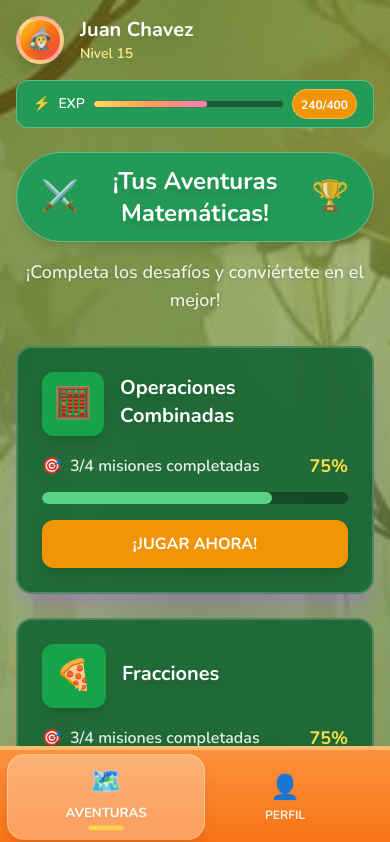
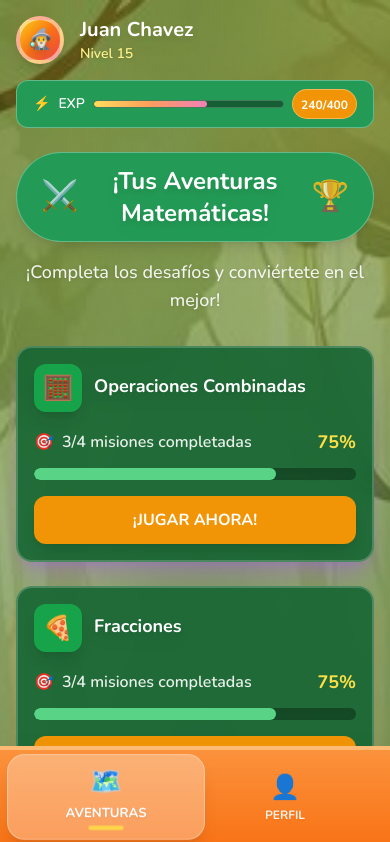
Before and after one commit to zutomayo10/Front_Mobile-TutorAI, a React (Vite) app: page /dashboard in a window 390 px wide. Shown: the top 842 px of the page. Built offline with nearby package versions, Linux system fonts and the light colour scheme.

Commit message:
Fix: Challenges in Dashboard

```diff
--- /dev/null
+++ b/src/components/ChallengeCard.jsx
@@ -0,0 +1,55 @@
+import React from 'react';
+
+const ChallengeCard = ({ challenge, onPlay }) => {
+  return (
+    <div
+      className={`relative bg-green-800 bg-opacity-90 backdrop-blur-md rounded-2xl p-4 md:p-6 border-2 border-white border-opacity-20 transform transition-all duration-300 cursor-pointer shadow-xl h-full flex flex-col ${challenge.shadowColor}`}
+    >
+      <div className="absolute inset-0 bg-gradient-to-r from-transparent via-white to-transparent opacity-0 hover:opacity-10 rounded-2xl transition-opacity duration-300"></div>
+
+      <div className="flex items-center justify-between mb-4">
+        <div className="flex items-center space-x-3 md:space-x-4">
+          <div className="w-12 h-12 md:w-14 md:h-14 bg-green-600 rounded-xl flex items-center justify-center text-2xl md:text-3xl shadow-lg transform hover:rotate-12 transition-transform duration-300">
+            {challenge.icon}
+          </div>
+          <div>
+            <h3 className="text-white font-bold text-lg md:text-xl drop-shadow-lg mb-1">
+              {challenge.title}
+            </h3>
+          </div>
+        </div>
+      </div>
+
+      <div className="mb-4">
+        <div className="flex items-center justify-between mb-3">
+          <p className="text-white text-opacity-90 font-semibold flex items-center">
+            <span className="mr-2">🎯</span>
+            {challenge.completed}/{challenge.total} misiones completadas
+          </p>
+          <p className="text-yellow-300 font-bold text-lg">
+            {challenge.progress}%
+          </p>
+        </div>
+
+        <div className="w-full bg-black bg-opacity-30 rounded-full h-3 overflow-hidden shadow-inner">
+          <div
+            className="bg-green-500 h-3 rounded-full transition-all duration-1000 shadow-lg relative"
+            style={{ width: `${challenge.progress}%` }}
+          >
+            <div className="absolute inset-0 bg-white bg-opacity-30 rounded-full animate-pulse"></div>
+          </div>
+        </div>
+      </div>
+
+      <button
+        onClick={() => onPlay(challenge)}
+        className="w-full hover:opacity-90 transform transition-all duration-200 text-white font-bold py-3 px-6 rounded-xl shadow-lg flex items-center justify-center space-x-2 cursor-pointer"
+        style={{ backgroundColor: '#F19506' }}
+      >
+        <span>¡JUGAR AHORA!</span>
+      </button>
+    </div>
+  );
+};
+
+export default ChallengeCard;
--- /dev/null
+++ b/src/components/ChallengeList.jsx
@@ -0,0 +1,18 @@
+import React from 'react';
+import ChallengeCard from './ChallengeCard';
+
+const ChallengeList = ({ challenges, onPlayChallenge }) => {
+  return (
+    <div className="grid grid-cols-1 md:grid-cols-2 gap-6">
+      {challenges.map((challenge, index) => (
+        <ChallengeCard
+          key={index}
+          challenge={challenge}
+          onPlay={onPlayChallenge}
+        />
+      ))}
+    </div>
+  );
+};
+
+export default ChallengeList;
--- /dev/null
+++ b/src/components/DashboardHeader.jsx
@@ -0,0 +1,22 @@
+import React from 'react';
+
+const DashboardHeader = () => {
+  return (
+    <div className="mb-8">
+      <div className="text-center">
+        <div className="inline-flex items-center rounded-full px-6 py-3 shadow-lg border border-white border-opacity-30 mb-4" style={{backgroundColor: '#239B56'}}>
+          <span className="text-3xl mr-3 animate-pulse">⚔️</span>
+          <h1 className="text-white text-2xl md:text-3xl font-bold drop-shadow-lg">
+            ¡Tus Aventuras Matemáticas!
+          </h1>
+          <span className="text-3xl ml-3 animate-pulse">🏆</span>
+        </div>
+        <p className="text-white text-opacity-90 text-lg font-medium drop-shadow">
+          ¡Completa los desafíos y conviértete en el mejor!
+        </p>
+      </div>
+    </div>
+  );
+};
+
+export default DashboardHeader;
--- a/src/pages/Dashboard.jsx
+++ b/src/pages/Dashboard.jsx
@@ -6,6 +6,8 @@ import Sidebar from '../components/Sidebar'
 import BottomNavigation from '../components/BottomNavigation'
 import Avatar from '../components/Avatar'
 import ExperienceBar from '../components/ExperienceBar'
+import ChallengeList from '../components/ChallengeList'
+import DashboardHeader from '../components/DashboardHeader'
 
 const Dashboard = () => {
   const { isMobile } = useDeviceDetection()
@@ -109,73 +111,11 @@ const Dashboard = () => {
               </div>
             </div>
 
-            <div className="mb-8">
-              <div className="text-center">
-                <div className="inline-flex items-center rounded-full px-6 py-3 shadow-lg border border-white border-opacity-30 mb-4" style={{backgroundColor: '#239B56'}}>
-                  <span className="text-3xl mr-3 animate-pulse">⚔️</span>
-                  <h1 className="text-white text-2xl md:text-3xl font-bold drop-shadow-lg">
-                    ¡Tus Aventuras Matemáticas!
-                  </h1>
-                  <span className="text-3xl ml-3 animate-pulse">🏆</span>
-                </div>
-                <p className="text-white text-opacity-90 text-lg font-medium drop-shadow">
-                  ¡Completa los desafíos y conviértete en el mejor!
-                </p>
-              </div>
-            </div>
-
-            <div className="space-y-6">
-              {challenges.map((challenge, index) => (
-                <div
-                  key={index}
-                  className={`relative bg-green-800 bg-opacity-90 backdrop-blur-md rounded-2xl p-6 border-2 border-white border-opacity-20 transform transition-all duration-300 cursor-pointer shadow-xl ${challenge.shadowColor}`}
-                >
-                  <div className="absolute inset-0 bg-gradient-to-r from-transparent via-white to-transparent opacity-0 hover:opacity-10 rounded-2xl transition-opacity duration-300"></div>
-
-                  <div className="flex items-center justify-between mb-4">
-                    <div className="flex items-center space-x-4">
-                      <div className="w-16 h-16 bg-green-600 rounded-xl flex items-center justify-center text-3xl shadow-lg transform hover:rotate-12 transition-transform duration-300">
-                        {challenge.icon}
-                      </div>
-                      <div>
-                        <h3 className="text-white font-bold text-xl drop-shadow-lg mb-1">
-                          {challenge.title}
-                        </h3>
-                      </div>
-                    </div>
-                  </div>
-
-                  <div className="mb-4">
-                    <div className="flex items-center justify-between mb-3">
-                      <p className="text-white text-opacity-90 font-semibold flex items-center">
-                        <span className="mr-2">🎯</span>
-                        {challenge.completed}/{challenge.total} misiones completadas
-                      </p>
-                      <p className="text-yellow-300 font-bold text-lg">
-                        {challenge.progress}%
-                      </p>
-                    </div>
-
-                    <div className="w-full bg-black bg-opacity-30 rounded-full h-3 overflow-hidden shadow-inner">
-                      <div
-                        className="bg-green-500 h-3 rounded-full transition-all duration-1000 shadow-lg relative"
-                        style={{ width: `${challenge.progress}%` }}
-                      >
-                        <div className="absolute inset-0 bg-white bg-opacity-30 rounded-full animate-pulse"></div>
-                      </div>
-                    </div>
-                  </div>
-
-                  <button
-                    onClick={() => handlePlayChallenge(challenge)}
-                    className="w-full hover:opacity-90 transform transition-all duration-200 text-white font-bold py-3 px-6 rounded-xl shadow-lg flex items-center justify-center space-x-2 cursor-pointer"
-                    style={{ backgroundColor: '#F19506' }}
-                  >
-                    <span>¡JUGAR AHORA!</span>
-                  </button>
-                </div>
-              ))}
-            </div>
+            <DashboardHeader />
+            <ChallengeList
+              challenges={challenges}
+              onPlayChallenge={handlePlayChallenge}
+            />
           </div>
         </div>
       </div>
--- a/src/pages/Exercises.jsx
+++ b/src/pages/Exercises.jsx
@@ -136,7 +136,6 @@ const Exercises = () => {
                 </feMerge>
               </filter>
             </defs>
-
 
 
             {isMobile ? (
```
